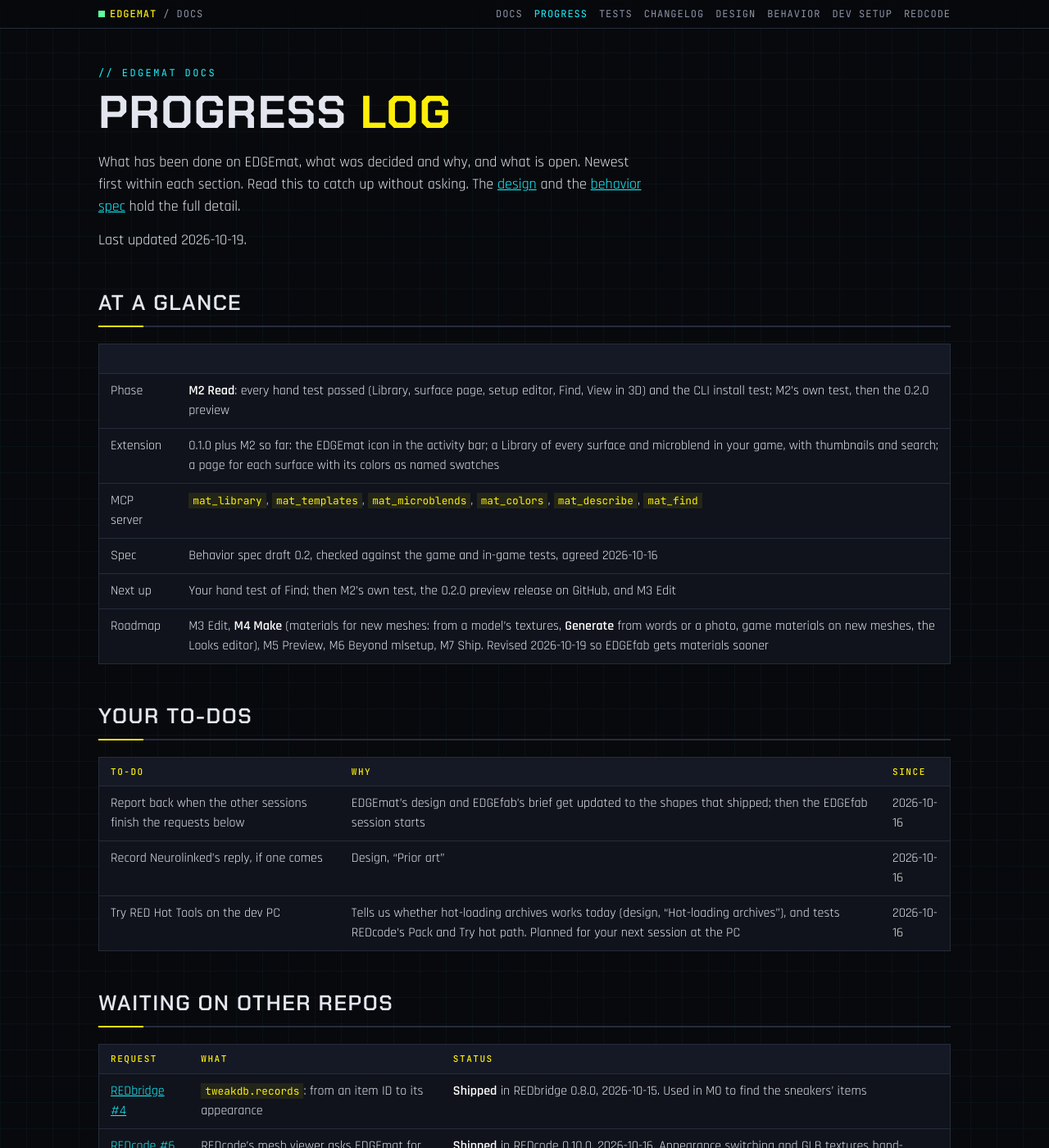
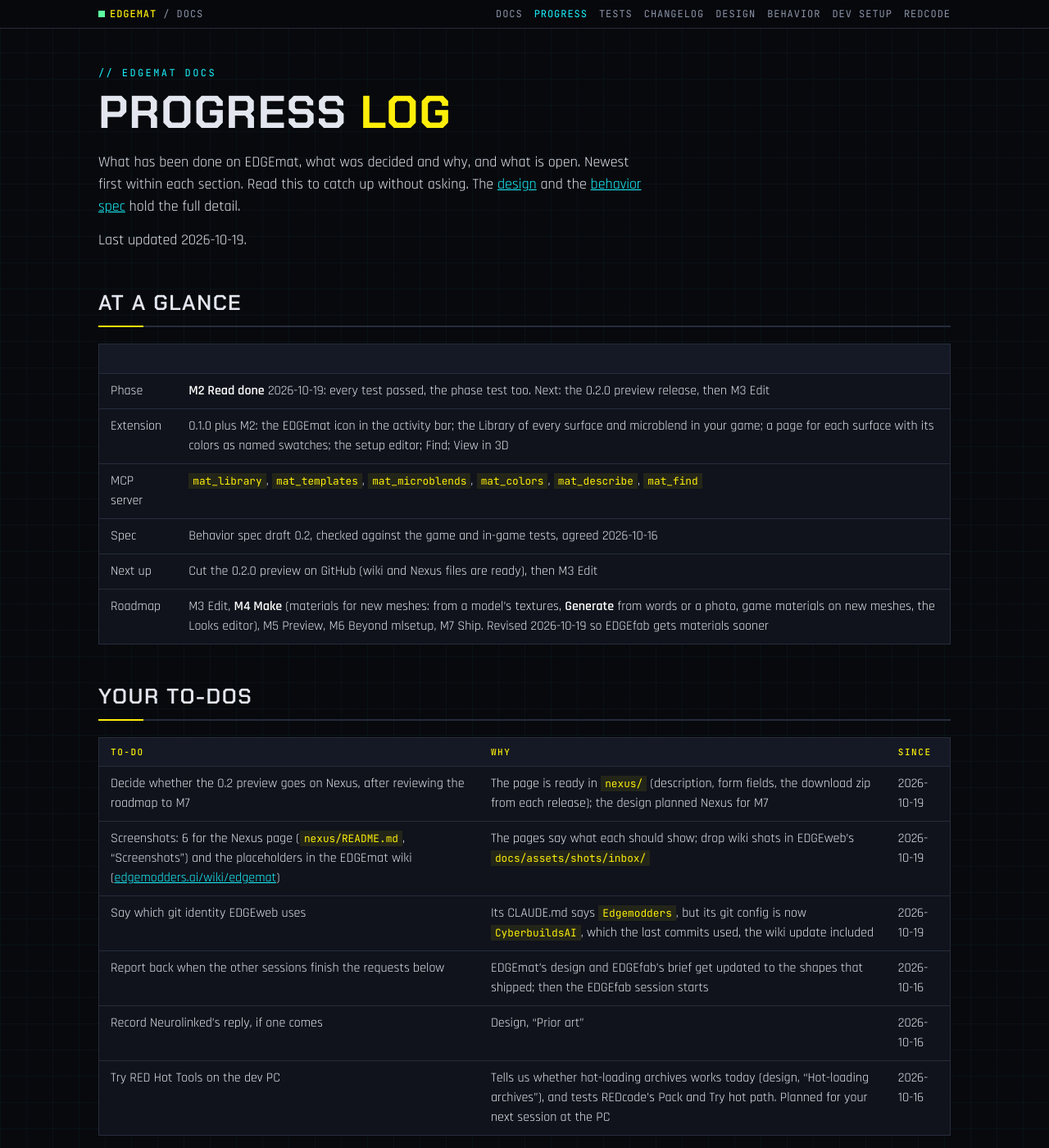
Before and after one commit to Edgemodders/EDGEmat, a Jekyll site: the page built from docs/progress.md, in a window 1280 px wide and 1400 px high. Shown: the whole window at 82% size. Built offline with Jekyll 4.4.1, drawn with Linux system fonts in a browser that asks for light colours; our own code applies the rules of GitHub Pages for plain Markdown files; some of the changed text lies outside the part shown.

Commit message:
Docs: M2 done (the phase test passed); the wiki, the Nexus page and licenses in the releases
Co-Authored-By: Claude Opus 5.5 <noreply@anthropic.com>

```diff
--- a/docs/progress.md
+++ b/docs/progress.md
@@ -8,17 +8,20 @@ Last updated 2026-10-19.
 
 | | |
 |---|---|
-| Phase | **M2 Read**: every hand test passed (Library, surface page, setup editor, Find, View in 3D) and the CLI install test; M2's own test, then the 0.2.0 preview |
-| Extension | 0.1.0 plus M2 so far: the EDGEmat icon in the activity bar; a Library of every surface and microblend in your game, with thumbnails and search; a page for each surface with its colors as named swatches |
+| Phase | **M2 Read done** 2026-10-19: every test passed, the phase test too. Next: the 0.2.0 preview release, then M3 Edit |
+| Extension | 0.1.0 plus M2: the EDGEmat icon in the activity bar; the Library of every surface and microblend in your game; a page for each surface with its colors as named swatches; the setup editor; Find; View in 3D |
 | MCP server | `mat_library`, `mat_templates`, `mat_microblends`, `mat_colors`, `mat_describe`, `mat_find` |
 | Spec | Behavior spec draft 0.2, checked against the game and in-game tests, agreed 2026-10-16 |
-| Next up | Your hand test of Find; then M2's own test, the 0.2.0 preview release on GitHub, and M3 Edit |
+| Next up | Cut the 0.2.0 preview on GitHub (wiki and Nexus files are ready), then M3 Edit |
 | Roadmap | M3 Edit, **M4 Make** (materials for new meshes: from a model's textures, **Generate** from words or a photo, game materials on new meshes, the Looks editor), M5 Preview, M6 Beyond mlsetup, M7 Ship. Revised 2026-10-19 so EDGEfab gets materials sooner |
 
 ## Your to-dos
 
 | To-do | Why | Since |
 |---|---|---|
+| Decide whether the 0.2 preview goes on Nexus, after reviewing the roadmap to M7 | The page is ready in `nexus/` (description, form fields, the download zip from each release); the design planned Nexus for M7 | 2026-10-19 |
+| Screenshots: 6 for the Nexus page (`nexus/README.md`, "Screenshots") and the placeholders in the EDGEmat wiki ([edgemodders.ai/wiki/edgemat](https://edgemodders.ai/wiki/edgemat/)) | The pages say what each should show; drop wiki shots in EDGEweb's `docs/assets/shots/inbox/` | 2026-10-19 |
+| Say which git identity EDGEweb uses | Its CLAUDE.md says `Edgemodders`, but its git config is now `CyberbuildsAI`, which the last commits used, the wiki update included | 2026-10-19 |
 | Report back when the other sessions finish the requests below | EDGEmat's design and EDGEfab's brief get updated to the shapes that shipped; then the EDGEfab session starts | 2026-10-16 |
 | Record Neurolinked's reply, if one comes | Design, "Prior art" | 2026-10-16 |
 | Try RED Hot Tools on the dev PC | Tells us whether hot-loading archives works today (design, "Hot-loading archives"), and tests REDcode's Pack and Try hot path. Planned for your next session at the PC | 2026-10-16 |
@@ -40,6 +43,10 @@ Last updated 2026-10-19.
 
 | What | Detail |
 |---|---|
+| **M2 done** | The phase test passed: the Arasaka jacket's 20 layers match WolvenKit's own reading of the file in all 360 fields, and you judged Claude's description from `mat_describe` accurate. The white stitching you saw is a separate decal material on the mesh, not part of the setup ([Tests](testing.html#m2-phase-test)) |
+| Wiki | EDGEmat's user manual on [edgemodders.ai](https://edgemodders.ai/wiki/edgemat/), ten pages on EDGEdeck's template with screenshot placeholders; EDGEmat's cards and the wiki home now say preview |
+| Nexus page ready | `nexus/description.bbcode` in REDnode's style, with six screenshot placeholders, and `nexus/README.md` with the form fields. Each release now also makes `EDGEmat-<version>-nexus.zip` (the VSIX, the MCP server, an install README, the licenses). Not posted: your call |
+| Licenses shipped | The extension and the MCP server bundle 10 npm packages (MIT, ISC, BSD-3-Clause). Their notices now travel in the VSIX, the release and the Nexus zip (`THIRD-PARTY-NOTICES.txt`, made from the builds) |
 | View in 3D and CLI install passed | Your hand test of View in 3D (all 7 checks), and the packaged VSIX installed from the command line into a normal VS Code. Every M2 hand test has now passed |
 | Changelog and release notes | Kept as REDnode keeps them: [Changelog](changelog.html) on the docs site is the one changelog, with each change under **Unreleased** as it is made. The GitHub release notes, the extension's Changelog tab in VS Code and later the Nexus changelog are made from it by a script; the release stops if the version has no section. Steps in [Dev setup, "Releasing"](dev-setup.html#releasing) |
 | **View in 3D built** | Your idea. An eye on each mesh in Find opens it in REDcode's 3D view, and EDGEmat now gives that view the colors: a layered material's color map, or a textured material's own texture. Colors only for now, marked approximate; bumps and shine come with M5. REDcode's side already existed. The smoke test checks it on the sneakers and the jacket. Your hand test is next ([Tests](testing.html#view-in-3d)), then the 0.2.0 release |
@@ -119,6 +126,7 @@ Last updated 2026-10-19.
 | M4 Make comes before the preview | EDGEfab needs materials for new meshes; a textured `.mi` is seen without the layered bake | 2026-10-19 |
 | Generated images become textured `.mi` materials, not layers | A layer has no color texture | 2026-10-19 |
 | AI generation follows EDGEwave's idiom; keys in VS Code's secret storage, environment variables for MCP | One look across the EDGE tools; the MCP server cannot read VS Code's secrets | 2026-10-19 |
+| The Nexus page is prepared now, posted when the owner decides | The owner reviews the roadmap to M7 first | 2026-10-19 |
 | A 0.2.0 preview on GitHub only, at the end of M2 | Something real to show; the stores wait for editing (M7) | 2026-10-18 |
 
 Still open: how a recolor is saved, in place (needs MTO for every player) or at a new path (needs nothing extra; how most recolor mods ship). Leaning new path by default; settled in M3. Other open questions are in the [design](design.html#open-questions).
```
Also changed, not shown: CLAUDE.md (+3 -2 lines), docs/dev-setup.md (+4 -1 lines), docs/index.md (+1 -1 lines), docs/testing.md (+11 -0 lines), docs/changelog.md.
